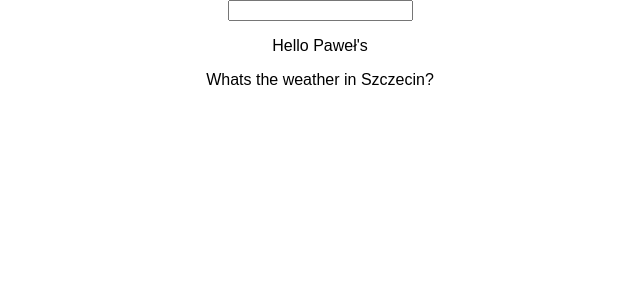
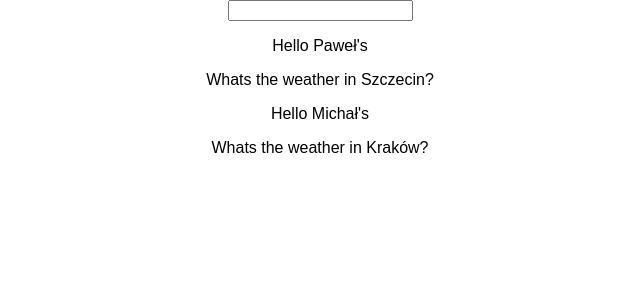
Before and after one commit to Kwarku/PracticeReactApp, a React (Create React App) app: page / in a window 1280 px wide. Shown: the top 300 px of the page, without its empty margins (320-960 px from the left). Built offline with nearby package versions, Linux system fonts and the light colour scheme.

Commit message:
add state into App component

```diff
--- a/src/App.js
+++ b/src/App.js
@@ -4,11 +4,19 @@ import UserInput from './UserInput/UserInput.js';
 import UserOutput from './UserOutput/UserOutput.js';
 
 class App extends Component {
-  render() {
+state = {
+  users:[
+    {name:'Paweł', city:'Szczecin'},
+    {name:'Michał', city:'Kraków'},
+  ]
+}
+
+render() {
     return (
       <div className="App">
         <UserInput />
-        <UserOutput name="Paweł" city="Szczecin"/>
+        <UserOutput name={this.state.users[0].name} city={this.state.users[0].city}/>
+        <UserOutput name={this.state.users[1].name} city={this.state.users[1].city}/>
       </div>
     );
   }
```
